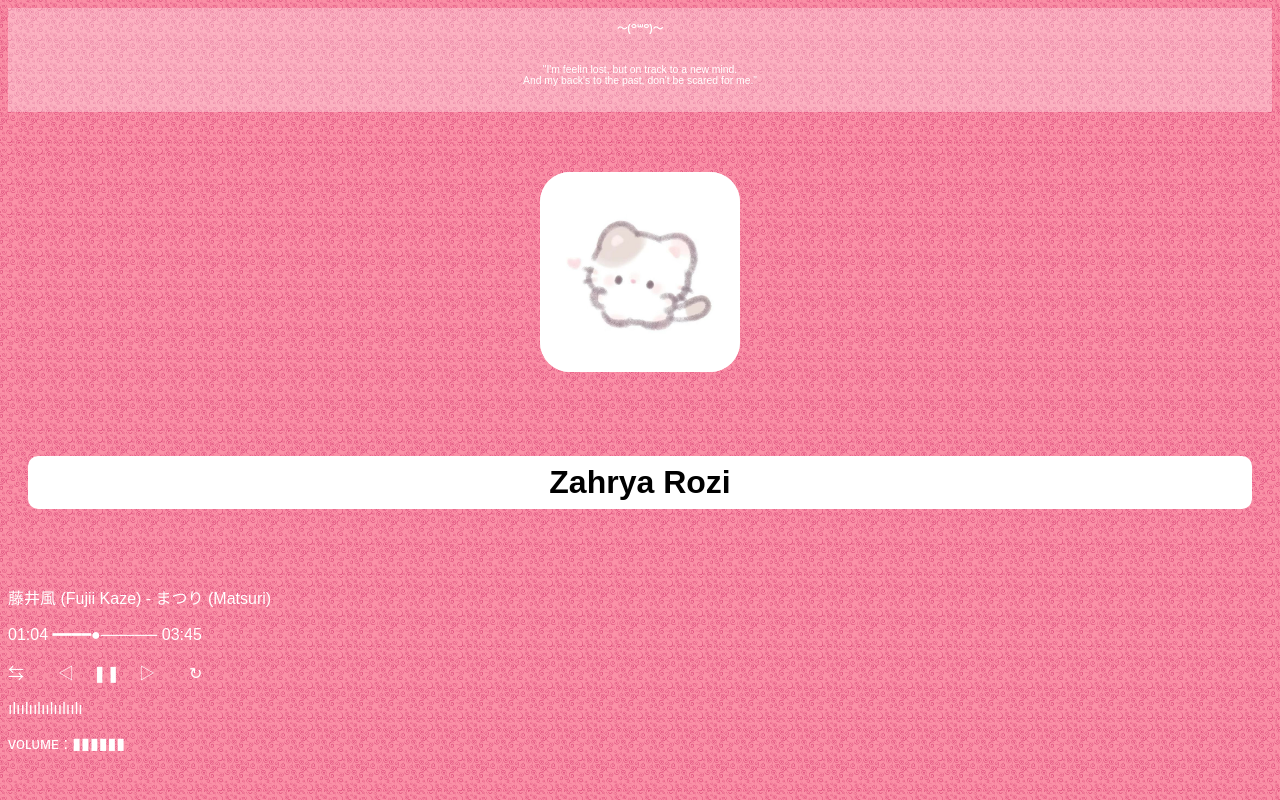
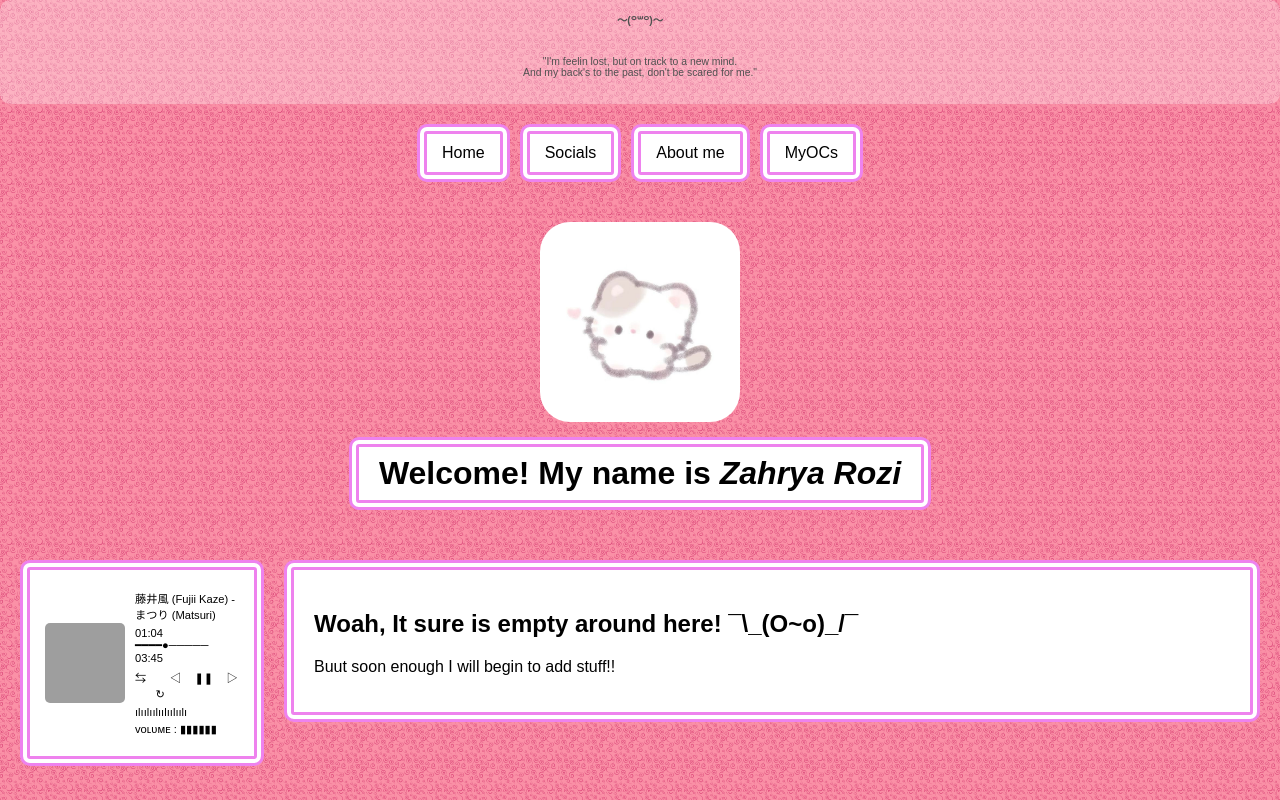
Before and after one commit to zahryarozi/CherryWebsite, a plain HTML site: page index.html in a window 1280 px wide. Drawn offline with Linux system fonts and the light colour scheme; grey boxes are pictures that could not be loaded; a web font is replaced by a local one.

Commit message:
Version 0.0.1 (Alpha): * Modified Main Page:   -Defined Website Styling   -Updated Nav bar   -Added Quote   -Added Music Player   -Added placeholders (Pfp & Main Content)

```diff
--- a/Styles/stylesheet.css
+++ b/Styles/stylesheet.css
@@ -7,7 +7,62 @@ body {
     background-repeat: repeat;
     background-size: 15vh;
     color: white;
+    margin: 0;
+    padding: 0;
 }
+
+.bg {
+    color: black;
+    background-color: white;
+    min-width: 200px;
+    padding: 1vh 20px;
+    border-radius: 10px;
+    border-style: double;
+    border-width: 10px;
+    border-color: violet;
+    box-sizing: border-box;
+}
+
+/* nav Bar */
+
+nav {
+    text-align: center;
+    margin-top: 20px;
+    margin-bottom: 20px;
+}
+
+nav ul {
+    list-style: none;
+    padding: 0;
+    margin: 0;
+    display: flex;
+    justify-content: center;
+    align-items: center;
+    gap: 10px;
+}
+
+nav li {
+    margin: 0;
+}
+
+nav a {
+    text-decoration: none;
+    color: black;
+    padding: 10px 15px;
+    border-radius: 10px;
+    border-style: double;
+    border-width: 10px;
+    border-color: violet;
+    background-color: white;
+    display: inline-block;
+}
+
+nav a:hover {
+    background-color: rgba(255, 255, 255, 0.8);
+}
+
+
+
 
 /* Header */
 
@@ -19,7 +74,9 @@ body {
     padding: 20px;
     font-size: 1.3vh;
     line-height: 1px;
-    background-color: rgba(255, 255, 255, 30%);
+    color: rgb(80, 80 ,80);
+    background-color: rgba(255, 255, 255, 0.3);
+    border-radius: 10px;
 }
 
 .emoticons {
@@ -32,32 +89,92 @@ body {
     font-weight: bold;
 }
 
+
+/* Title */
 #title {
-    display: block;
-    justify-content: center;
+    display: flex;
+    flex-direction: column;
     align-items: center;
-    margin: 0 auto;
     padding: 20px;
     text-align: center;
-    font-size: 2vh;
 }
 
 #title img {
     width: 25vh;
     height: 25vh;
     border-radius: 30px;
-    background-color: white;
-    margin: 5vh 0vmin;
-
+    margin-bottom: 15px;
 }
 
 #title h1 {
+    display: block;
     font-size: 4vh;
-    color: black;
-    background-color: white;
-    margin: 5vh 0vmin;
-    min-width: 200px;
-    padding-top: 1vh;
-    padding-bottom: 1vh;
-    border-radius: 10px;
+    margin-top: 0;
+    margin-bottom: 10px;
 }
+
+/* Page */
+.page-container {
+    display: flex;
+    justify-content: space-between;
+    padding: 20px;
+    gap: 20px;
+}
+
+/* SideBar */
+.left-column {
+    flex: 0.5;
+    display: flex;
+    flex-direction: column;
+    gap: 20px;
+}
+
+/* Main Bar */
+.right-column {
+    flex: 2;
+    display: flex;
+    flex-direction: column;
+    gap: 20px;
+}
+
+/* Music player */
+#music {
+    display: grid;
+    grid-template-columns: auto 1fr;
+    grid-template-rows: auto;
+    align-items: center;
+    text-align: left;
+    gap: 10px;
+    padding: 15px;
+    font-size: 1.4vh;
+    width: 100%;
+}
+
+#album-cover {
+    width: 80px;
+    height: 80px;
+    grid-row: 1 / span 2;
+    border-radius: 5px;
+}
+
+.music-text {
+    grid-column: 2;
+    grid-row: 1 / span 2;
+}
+
+.music-text p {
+    margin: 5px 0;
+}
+
+
+/* Ensure .bg elements within columns take available width */
+.left-column .bg,
+.right-column .bg {
+    width: 100%;
+    align-self: stretch;
+}
+
+/* Optional styling for the placeholder content in Main Content */
+.right-column article {
+    padding: 20px;
+}
--- a/index.html
+++ b/index.html
@@ -3,8 +3,7 @@
 <head>
     <meta charset="UTF-8">
     <meta name="viewport" content="width=device-width, initial-scale=1.0">
-    <link href="./Styles/stylesheet.css" rel="stylesheet">
-    <title>ZahryaRozi</title>
+    <link href="./Styles/stylesheet.css" rel="stylesheet"> <title>ZahryaRozi</title>
 </head>
 <body>
     <header>
@@ -13,17 +12,39 @@
             <p>"I'm feelin lost, but on track to a new mind.</p>
             <p>And my back's to the past, don't be scared for me."</p>
         </div>
-        <div id="title">
-            <img src="./resources/images/placeholder.jpg">
-            <h1>Zahrya Rozi</h1>
-        </div>
-        <div id="music">
-            <p> 藤井風 (Fujii Kaze) - まつり (Matsuri) </p>
-            <p>01:04 ━━━━●───── 03:45</p>
-            <p> ⇆ㅤ ㅤ◁ㅤ ❚❚ ㅤ▷ ㅤㅤ↻ </p>
-            <p> ılıılıılıılıılıılı </p>
-            <p> ᴠᴏʟᴜᴍᴇ : ▮▮▮▮▮▮ </p>
+        <nav>
+            <ul>
+                <li><a href="./index.html">Home</a></li>
+                <li><a href="./socials.html">Socials</a></li>
+                <li><a href="./aboutme.html">About me</a></li>
+                <li><a href="./stories.html">MyOCs</a></li>
+            </ul>
+        </nav>
+        <div id="title"> <img src="./resources/images/placeholder.jpg" alt="Placeholder Image">
+            <h1 class="bg"> Welcome! My name is <em>Zahrya Rozi</em></h1>
         </div>
     </header>
+
+    <div class="page-container">
+        <aside class="left-column">
+            <div id="music" class="bg">
+                <img id="album-cover" src="https://images.genius.com/3973b7953d48dce1f96317af09bb2b30.1000x1000x1.jpg" alt="Album Cover">
+                <div class="music-text">
+                    <p> 藤井風 (Fujii Kaze) - まつり (Matsuri) </p>
+                    <p>01:04 ━━━━●───── 03:45</p>
+                    <p> ⇆ㅤ ㅤ◁ㅤ ❚❚ ㅤ▷ ㅤㅤ↻ </p>
+                    <p> ılıılıılıılıılıılı </p>
+                    <p> ᴠᴏʟᴜᴍᴇ : ▮▮▮▮▮▮ </p>
+                </div>
+            </div>
+        </aside>
+        <main class="right-column">
+            <article class="bg">
+                <h2>Woah, It sure is empty around here!    ¯\_(O~o)_/¯</h2>
+                <p>Buut soon enough I will begin to add stuff!!</p>
+            </article>
+            </main>
+    </div>
+
 </body>
 </html>
```
